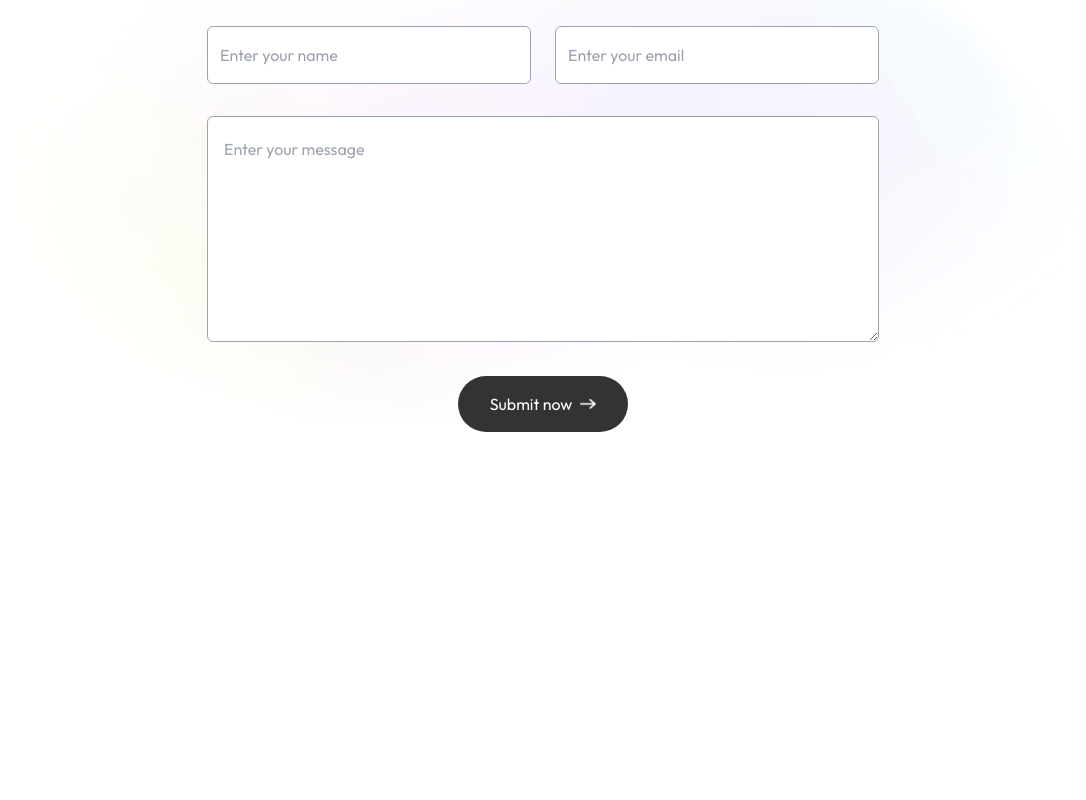
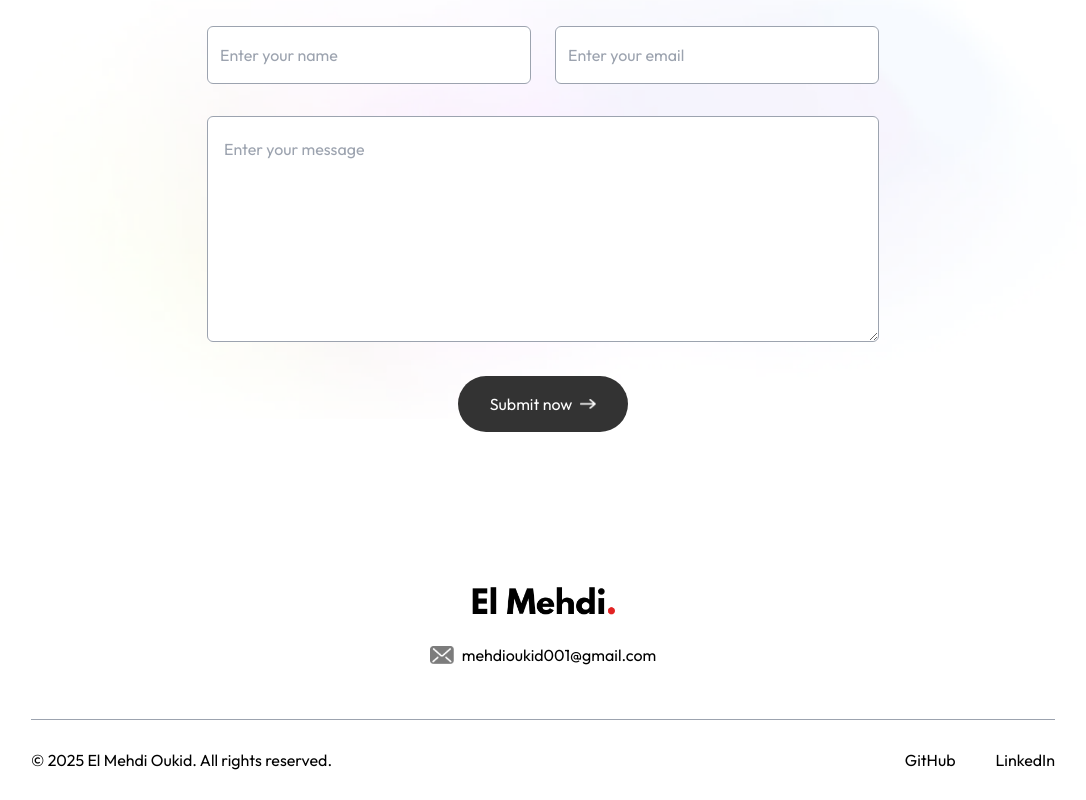
Before and after one commit to Delta-ReFz/PortfolioV2, a Next.js app in the folder portfoliov2/: page / in a window 1280 px wide. Shown: the part 3777-4577 px from the top of the page, without its empty margins (97-1183 px from the left). Before the commit the page ends 4265 px from the top, so only its background shows below. Built offline with nearby package versions, Linux system fonts and the light colour scheme; a web font is replaced by a local one.

Commit message:
Added links github,linkedin

```diff
--- a/portfoliov2/app/page.js
+++ b/portfoliov2/app/page.js
@@ -2,6 +2,7 @@
 
 import About from "@/components/About";
 import Contact from "@/components/Contact";
+import Footer from "@/components/Footer";
 import Header from "@/components/Header";
 import Navbar from "@/components/Navbar";
 import Projects from "@/components/Projects";
@@ -17,6 +18,7 @@ export default function Home() {
       <Work />
       <Projects />
       <Contact />
+      <Footer />
     </>
 
   );
--- a/portfoliov2/assets/assets.js
+++ b/portfoliov2/assets/assets.js
@@ -43,10 +43,11 @@ import walmart from './walmart.png';
 import excel from './excel.png';
 import python from './python.png';
 import subway from './subway.png';
+import deux from './deux.png';
 
 
 export const assets = {
-
+    deux,
     subway,
     python,
     excel,
--- a/portfoliov2/components/Contact.jsx
+++ b/portfoliov2/components/Contact.jsx
@@ -31,7 +31,7 @@ const Contact = () => {
 
     return (
 
-        <div id='#contact' className='w-full px-[12%] py-10 scroll-mt-20 bg-[url("/footer-bg-color.png")] bg-no-repeat bg-center bg-[length:90%_auto]'>
+        <div id='contact' className='w-full px-[12%] py-10 scroll-mt-20 bg-[url("/footer-bg-color.png")] bg-no-repeat bg-center bg-[length:90%_auto]'>
             <h4 className='text-center mb-2 text-lg font-Ovo'>Connect with me</h4>
             <h2 className='text-center text-5xl font-Ovo'>Get in touch</h2>
             <p className='text-center max-w-2xl mx-auto mt-5 mb-12 font-Ovo'>
--- /dev/null
+++ b/portfoliov2/components/Footer.jsx
@@ -0,0 +1,29 @@
+import { assets } from '@/assets/assets'
+import Image from 'next/image'
+import React from 'react'
+
+const Footer = () => {
+  return (
+    <div className='mt-20'>
+        <div className='text-center'>
+            <Image src={assets.un} alt='' className='w-36 mx-auto mb-2' />
+
+            <div className='w-max flex items-center mx-auto gap-2'>
+            <Image src={assets.mail_icon} alt='' className='w-6' />
+            mehdioukid001@gmail.com
+            </div>
+        </div>
+        <div className='tetx-center mt-12 sm:flex items-center justify-between border-t border-gray-400 mx-[10%] py-6'>
+            <p>© 2025 El Mehdi Oukid. All rights reserved.</p>
+            <ul className='flex items-center gap-10 justify-center mt-4 sm:mt-0'>
+                {/* Blank sert a ouvrire un nouvel onglet*/}
+                <li><a target='_blank' href="https://github.com/delta-refz">GitHub</a></li>
+                <li><a target='_blank' href="https://linkedin.com/in/el-mehdi-oukid-9873b3334">LinkedIn</a></li>
+            </ul>
+        </div>
+
+    </div>
+  )
+}
+
+export default Footer
```
Also changed, not shown: portfoliov2/assets/deux.png (added).
